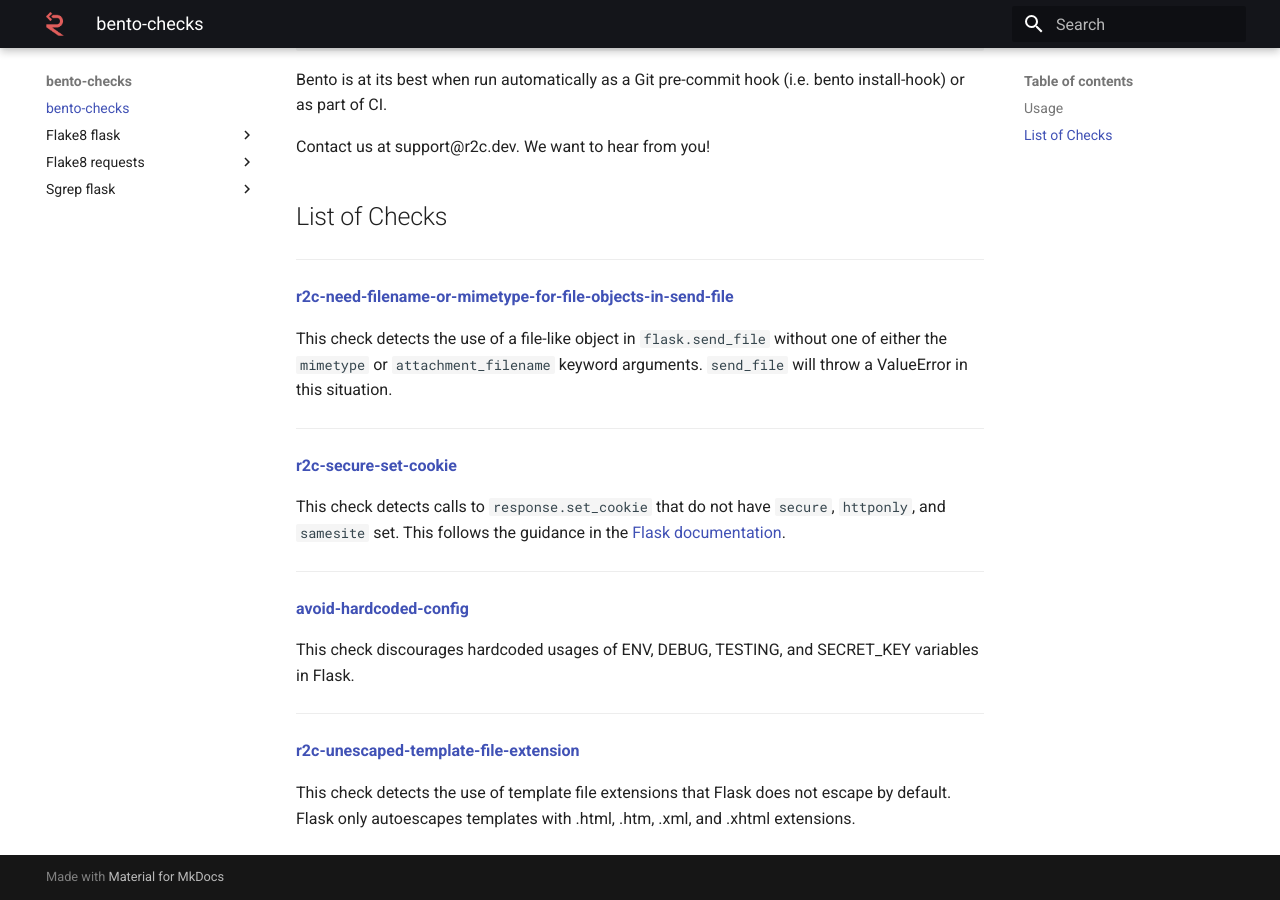
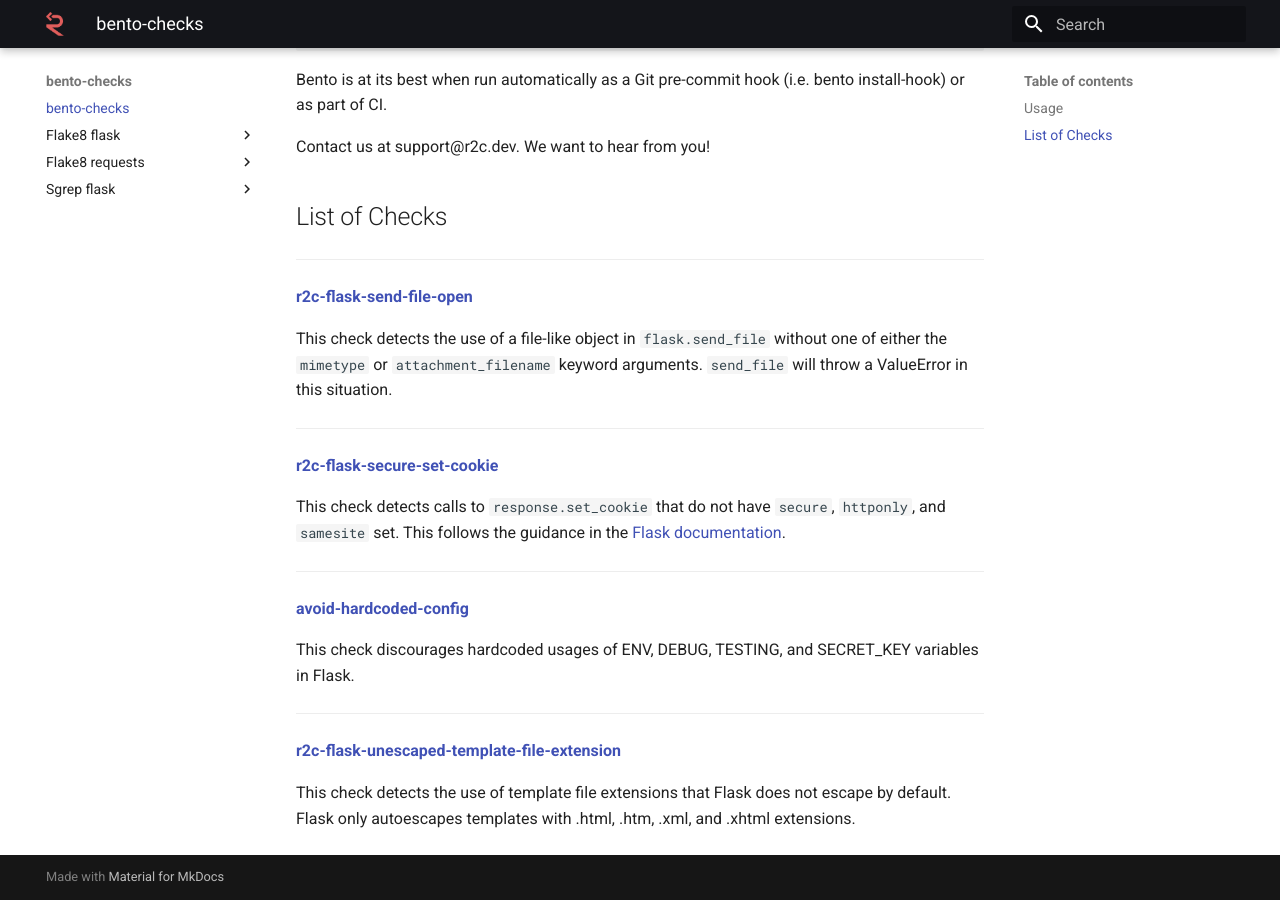
Before and after one commit to returntocorp/docs-r2c-checks, an MkDocs documentation site: the page built from docs/index.md, in a window 1280 px wide and 900 px high, scrolled down 548 px. Built offline with MkDocs 1.6.1 and Material for MkDocs 9.7.7, drawn with Linux system fonts in a browser that asks for light colours.

Commit message:
Rename checks/pahts to r2c-kebab-case

```diff
--- a/docs/index.md
+++ b/docs/index.md
@@ -29,13 +29,13 @@ Contact us at support@r2c.dev. We want to hear from you!
 ## List of Checks
 
 --------
-[**r2c-need-filename-or-mimetype-for-file-objects-in-send-file**](flake8-flask/send_file_open/)
+[**r2c-flask-send-file-open**](flake8-flask/r2c-flask-send-file-open/)
 
 This check detects the use of a file-like object in `flask.send_file` without one of either the `mimetype` or `attachment_filename` keyword arguments. `send_file` will throw a ValueError in this situation.
 
 --------
 
-[**r2c-secure-set-cookie**](flake8-flask/secure_set_cookie/)
+[**r2c-flask-secure-set-cookie**](flake8-flask/r2c-flask-secure-set-cookie/)
 
 This check detects calls to `response.set_cookie` that do not have `secure`, `httponly`, and `samesite` set. This follows the guidance in the [Flask documentation](https://flask.palletsprojects.com/en/1.1.x/security/#set-cookie-options).
 
@@ -47,6 +47,6 @@ This check discourages hardcoded usages of ENV, DEBUG, TESTING, and SECRET_KEY v
 
 --------
 
-[**r2c-unescaped-template-file-extension**](flake8-flask/unescaped_template_file_extension/)
+[**r2c-flask-unescaped-template-file-extension**](flake8-flask/r2c-flask-unescaped-template-file-extension/)
 
 This check detects the use of template file extensions that Flask does not escape by default. Flask only autoescapes templates with .html, .htm, .xml, and .xhtml extensions.
```
Also changed, not shown: docs/flake8-flask/r2c-flask-secure-set-cookie.md (renamed from docs/flake8-flask/secure_set_cookie.md, +1 -1 lines), docs/flake8-flask/r2c-flask-send-file-open.md (renamed from docs/flake8-flask/send_file_open.md, +1 -1 lines), docs/flake8-flask/r2c-flask-unescaped-template-file-extension.md (renamed from docs/flake8-flask/unescaped_template_file_extension.md, +1 -1 lines).
